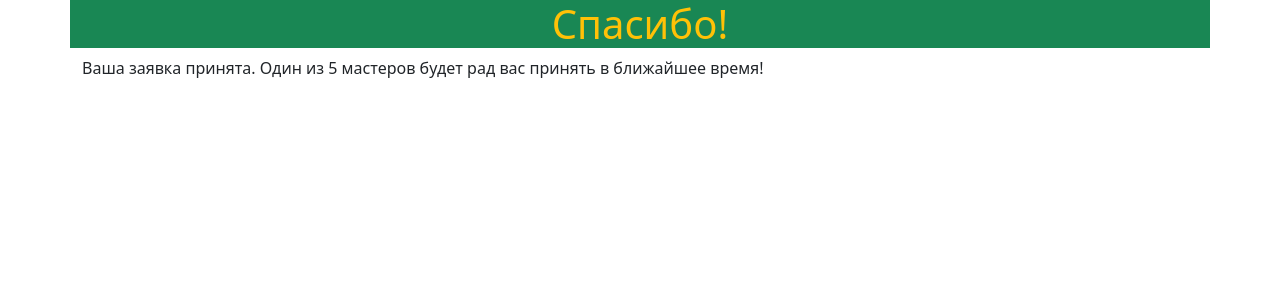
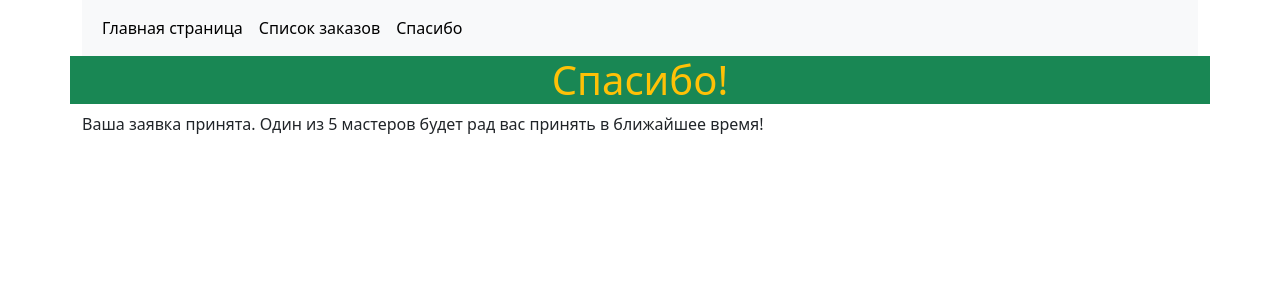
Before and after one commit to VladimirMonin/django_consult_412, a Django app: page /barbershop/thanks/ in a window 1280 px wide. Shown: the top 300 px of the page. Run offline with Django 5.2, Linux system fonts and the light colour scheme.

Commit message:
lesson_45: добавлено меню навигации с динамическими элементами и обновлены маршруты для использования именованных URL

```diff
--- a/barbershop/urls.py
+++ b/barbershop/urls.py
@@ -6,7 +6,7 @@ from django.urls import include
 
 urlpatterns = [
     path('admin/', admin.site.urls),
-    path('', main),
+    path('', main, name='main'),
     # Подключаем маршруты из приложения core
     path('barbershop/', include('core.urls')),
 
--- a/core/data.py
+++ b/core/data.py
@@ -1,3 +1,18 @@
+MENU_ITEMS = [
+    {
+        "name": "Главная страница",
+        "url_name": "main"
+    },
+    {
+        "name": "Список заказов",
+        "url_name": "orders_list"
+    },
+    {
+        "name": "Спасибо",
+        "url_name": "thanks"
+    }
+]
+
 masters = [
     {"id": 1, "name": "Эльдар 'Бритва' Рязанов"},
     {"id": 2, "name": "Зоя 'Ножницы' Космодемьянская"},
--- a/core/urls.py
+++ b/core/urls.py
@@ -6,7 +6,7 @@ from .views import master_detail, thanks, test, orders_list, order_detail
 
 urlpatterns = [
     path('masters/<int:master_id>/', master_detail),
-    path('thanks/', thanks),
+    path('thanks/', thanks, name='thanks'),
     path('orders/', orders_list, name='orders_list'),
     path('orders/<int:order_id>/', order_detail, name='order_detail'),
 
--- a/core/views.py
+++ b/core/views.py
@@ -23,7 +23,8 @@ def master_detail(request, master_id):
 def thanks(request):
     masters_count = len(masters)
 
-    context = {"masters_count": masters_count}
+    context = {"masters_count": masters_count,
+               'menu_items': MENU_ITEMS}
 
     return render(request, "core/thanks.html", context)
 
--- a/templates/base.html
+++ b/templates/base.html
@@ -15,6 +15,9 @@
   </head>
   <body>
     <div class="container">
+        <header>
+            {% include "nav_menu_include.html" %}
+        </header>
         {% comment %} Тут будет контекнт! {% endcomment %}
         {% block content %}
         {% comment %} Данные будут вставлятся сюда! {% endcomment %}
--- /dev/null
+++ b/templates/nav_menu_include.html
@@ -0,0 +1,17 @@
+<nav class="navbar navbar-expand-lg bg-body-tertiary">
+    <div class="container-fluid">
+      {% comment %} <a class="navbar-brand" href="#">Панель навигации</a>
+      <button class="navbar-toggler" type="button" data-bs-toggle="collapse" data-bs-target="#navbarNav" aria-controls="navbarNav" aria-expanded="false" aria-label="Переключатель навигации">
+        <span class="navbar-toggler-icon"></span>
+      </button> {% endcomment %}
+      <div class="collapse navbar-collapse" id="navbarNav">
+        <ul class="navbar-nav">
+          {% for item in menu_items %}
+            <li class="nav-item">
+            <a class="nav-link active" aria-current="page" href="{% url item.url_name %}">{{ item.name }}</a>
+            {% endfor %}
+          </li>
+        </ul>
+      </div>
+    </div>
+  </nav>
```
